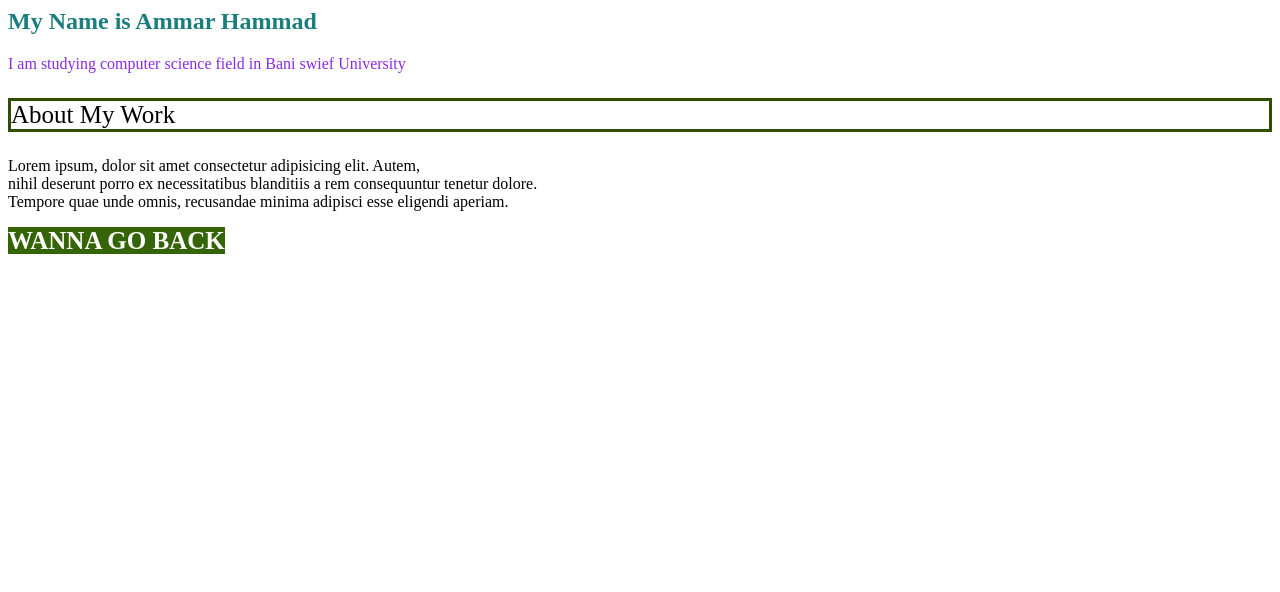
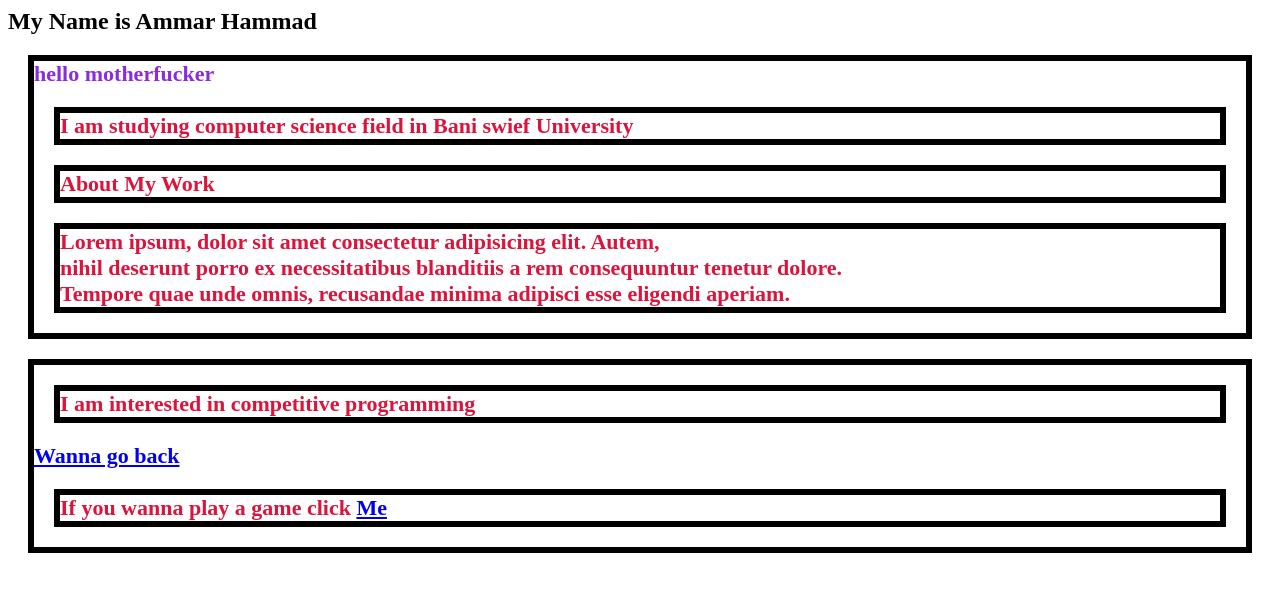
Before and after one commit to ammarGamal123/AlmadrasaGitCourse2, a website: page about.html in a window 1280 px wide. Drawn offline with Linux system fonts and the light colour scheme.

Commit message:
adding new files to play a game on branch master

```diff
--- a/about.html
+++ b/about.html
@@ -5,10 +5,12 @@
         <link rel="stylesheet" href="styles.css">
     </head>
 <body>
+
     <h2 class="editName"> My Name is Ammar Hammad</h2>
+    <div class = "div">
+        <span >hello motherfucker</span>
+    <p class = "studying">I am studying computer science field in Bani swief University </p>
 
-    <p class = "studying">I am studying computer science field in Bani swief University </p>
-    <div class = "div">
         <p class = "Work">About My Work</p>
     <p>Lorem ipsum, dolor sit amet consectetur adipisicing elit. Autem,<br>
          nihil deserunt porro ex necessitatibus blanditiis a rem consequuntur tenetur dolore.<br>
@@ -17,7 +19,11 @@
         </div>
 
     <div class = "here">
+        <p>I am interested in competitive programming </p>
         <a href="index.html" class="font">Wanna go back</a>
+        <p>If you wanna play a game click
+            <a href="game.html"> Me </a>
+        </p>
     </div>
 </body>
  </html>
--- /dev/null
+++ b/package.json
@@ -0,0 +1,5 @@
+{
+  "dependencies": {
+    "normalize.css": "^8.0.1"
+  }
+}
--- a/styles.css
+++ b/styles.css
@@ -1,4 +1,4 @@
-p.colorMe {
+/* p.colorMe {
     color: rgb(24, 24, 207);
     font-size: 20px;
 }
@@ -20,4 +20,17 @@ a[href = "index.html"] {
 div .Work {
     border:3px solid rgb(47, 78, 1);
     font-size: 25px;
+} */
+
+div {
+    color : blueviolet;
+    font-size:22px;
+    border:6px solid black;
+    margin: 20px;
+    font-weight: bold;
 }
+p {
+    border: inherit;
+    margin: inherit;
+    color:crimson
+}
```
Also changed, not shown: game.html (added, +18 -0 lines), gamestyle.css (added), img/banner.png (added), img/thumb-1.png (added), img/thumb-2.png (added), 1 other file.
